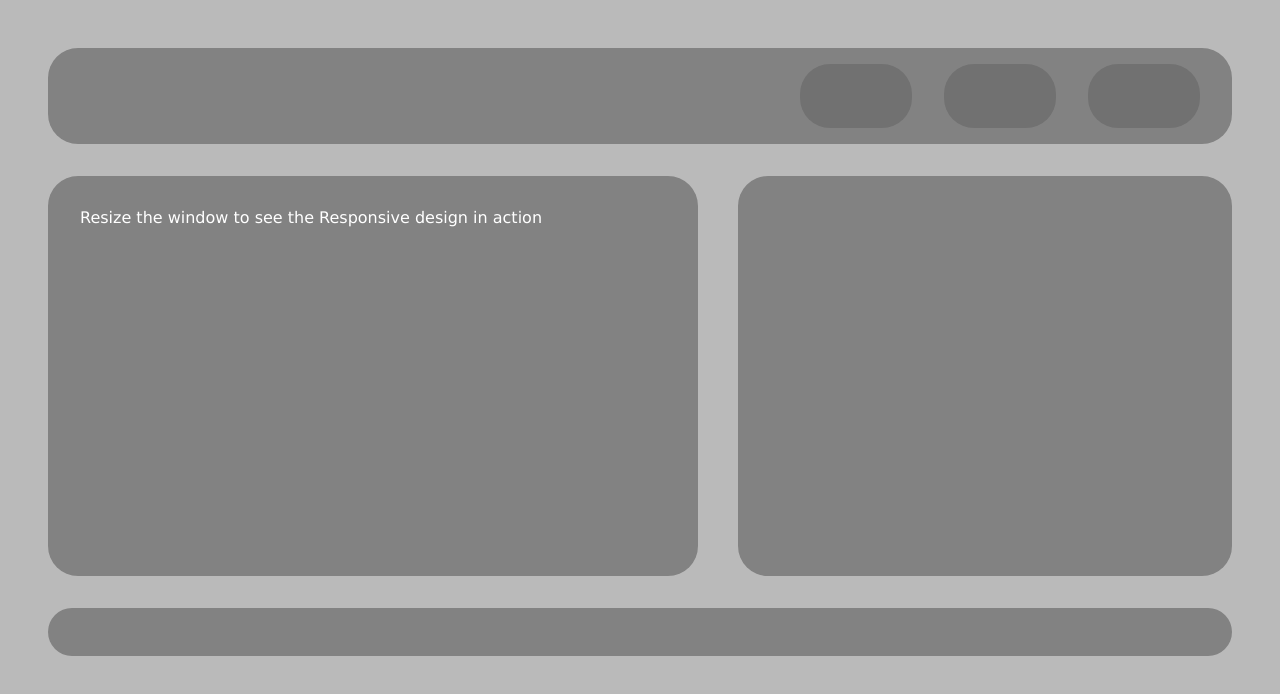
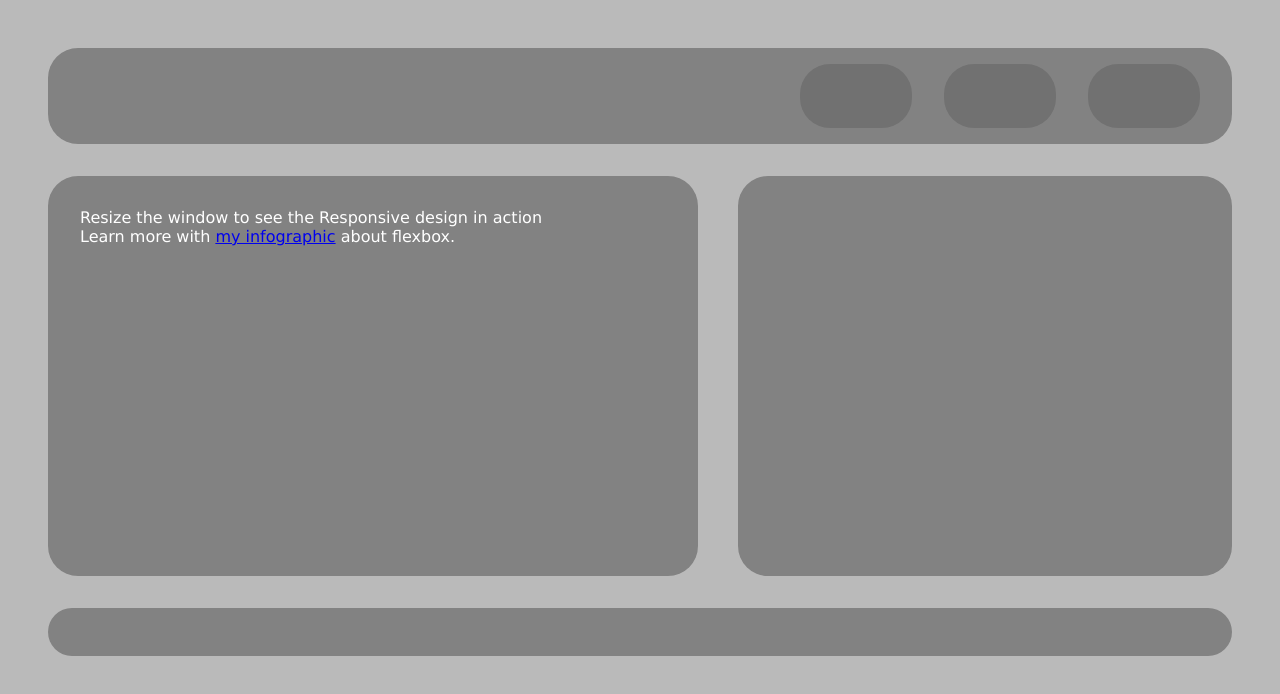
Before and after one commit to noevazz/flex-template, a plain HTML site: page index.html in a window 1280 px wide. Drawn offline with Linux system fonts and the light colour scheme.

Commit message:
[ADD] added a link to my infographic

```diff
--- a/index.html
+++ b/index.html
@@ -107,7 +107,8 @@
         </ul>
       </nav>
       <div class="container">
-        <div class="left same-border">Resize the window to see the Responsive design in action </div>
+        <div class="left same-border">Resize the window to see the Responsive design in action <br>
+        Learn more with <a href="./flexbox.pdf" target="_blank">my infographic</a> about flexbox.</div>
         <div class="right same-border"></div>
       </div>
       <footer class="same-border"></footer>
```
Also changed, not shown: 1 other file.
